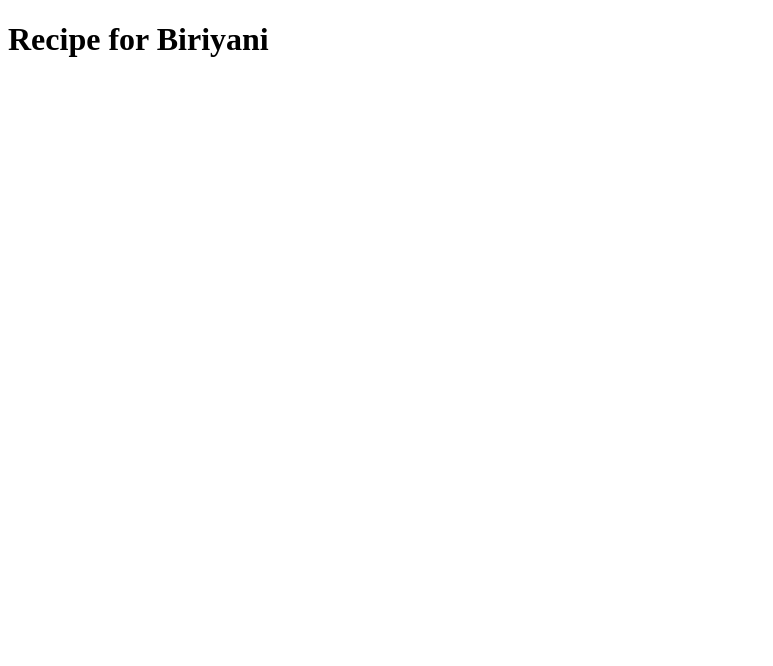
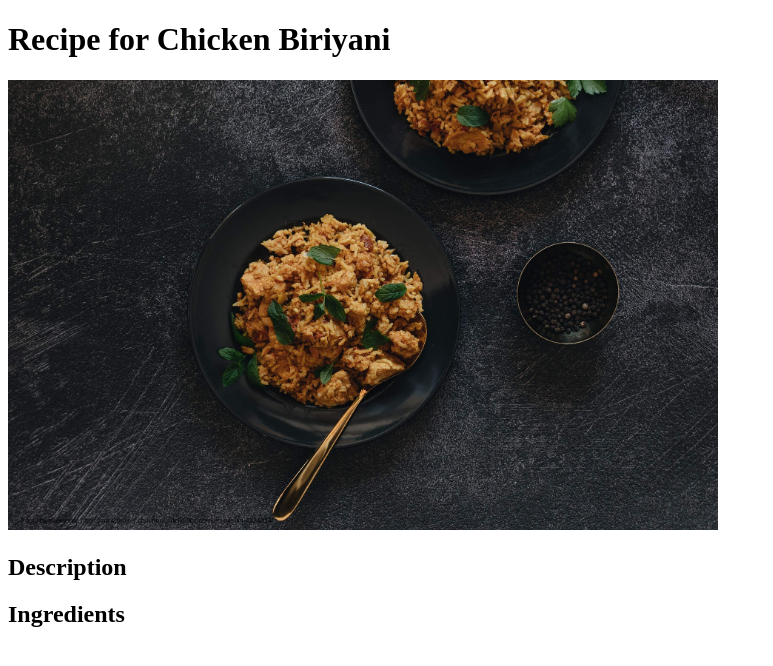
Before and after one commit to dipayanmustafi/odin-recipes, a plain HTML site: page recipes/biriyani.html in a window 1280 px wide. Shown: the whole page, without its empty margins (0-773 px from the left). Drawn offline with Linux system fonts and the light colour scheme.

Commit message:
add Recipe image and other headings for Biriyani recipe and changing headings

```diff
--- a/recipes/biriyani.html
+++ b/recipes/biriyani.html
@@ -3,12 +3,19 @@
     <head>
         <meta charset="utf-8">
         <meta http-equiv="X-UA-Compatible" content="IE=edge">
-        <title>Biriyani Recipe</title>
+        <title>Chicken Biriyani Recipe</title>
         <meta name="description" content="">
         <meta name="viewport" content="width=device-width, initial-scale=1">
         <link rel="stylesheet" href="">
     </head>
     <body>
-        <h1>Recipe for Biriyani</h1>
+        <h1>Recipe for Chicken Biriyani</h1>
+        <img src="chicken-biriyani.jpg" height="450px"/>
+        <h2>Description</h2>
+        <p></p>
+        <h2>Ingredients</h2>
+        <ul>
+
+        </ul>
     </body>
 </html>
```
Also changed, not shown: index.html (+1 -1 lines), recipes/chicken-biriyani.jpg (added).
